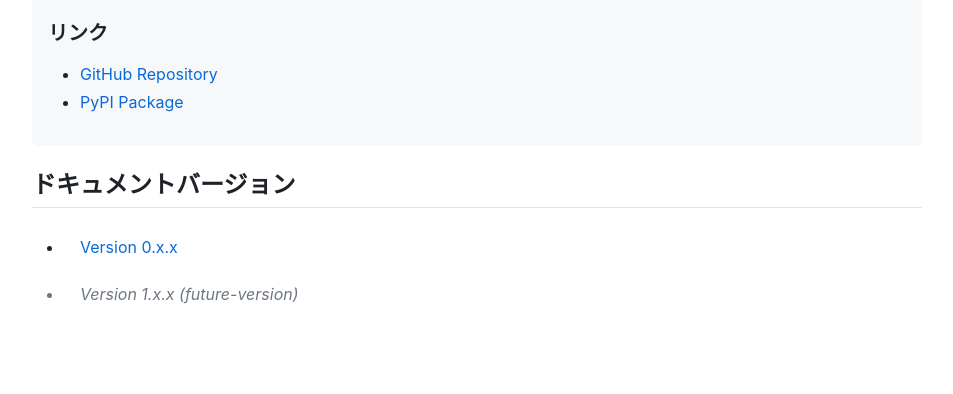
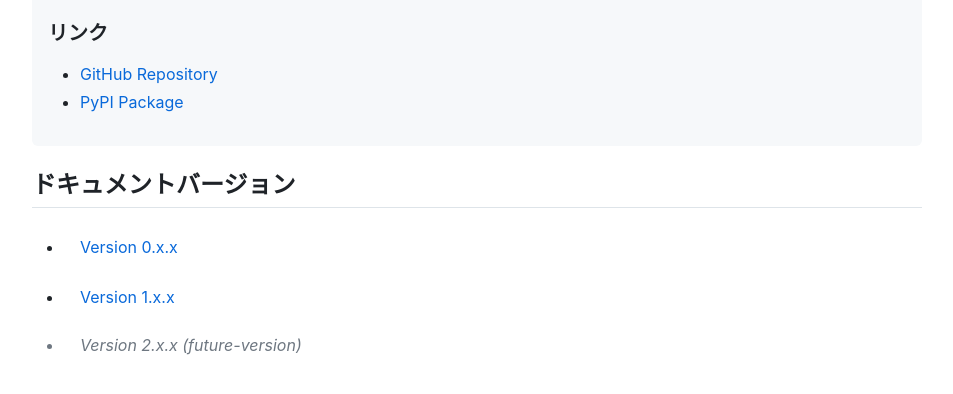
Before and after one commit to connect0459/py-flux-tracer, a plain HTML site: page docs/index.html in a window 1280 px wide. Shown: the part 831-1225 px from the top of the page, without its empty margins (163-1116 px from the left). Before the commit the page ends 1198 px from the top, so only its background shows below. Drawn offline with nearby package versions, Linux system fonts and the light colour scheme.

Commit message:
docs: ホームページの更新

```diff
--- a/docs/index.html
+++ b/docs/index.html
@@ -167,7 +167,12 @@
             >Version 0.x.x</a
           >
         </li>
-        <li class="future-version">Version 1.x.x (future-version)</li>
+        <li>
+          <a href="./v1/py_flux_tracer.html" class="version-link"
+            >Version 1.x.x</a
+          >
+        </li>
+        <li class="future-version">Version 2.x.x (future-version)</li>
       </ul>
     </div>
   </body>
```
